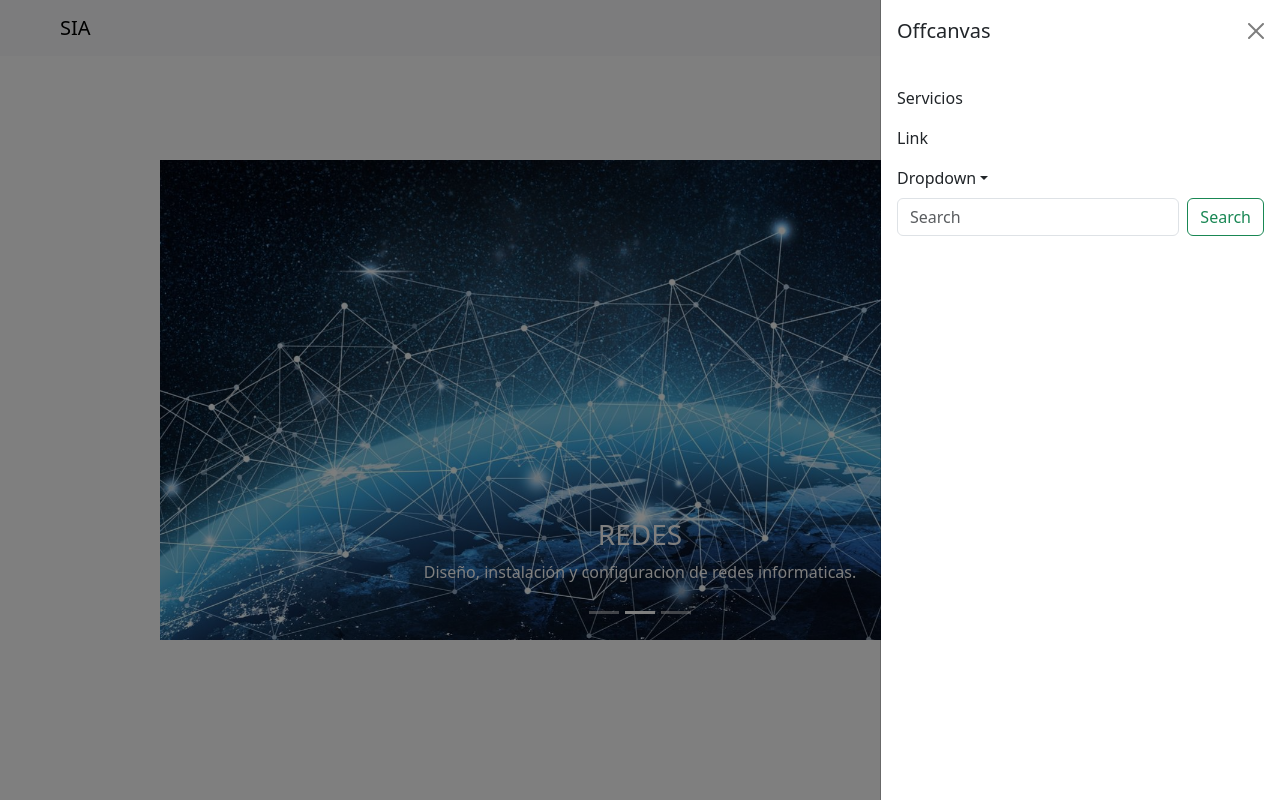
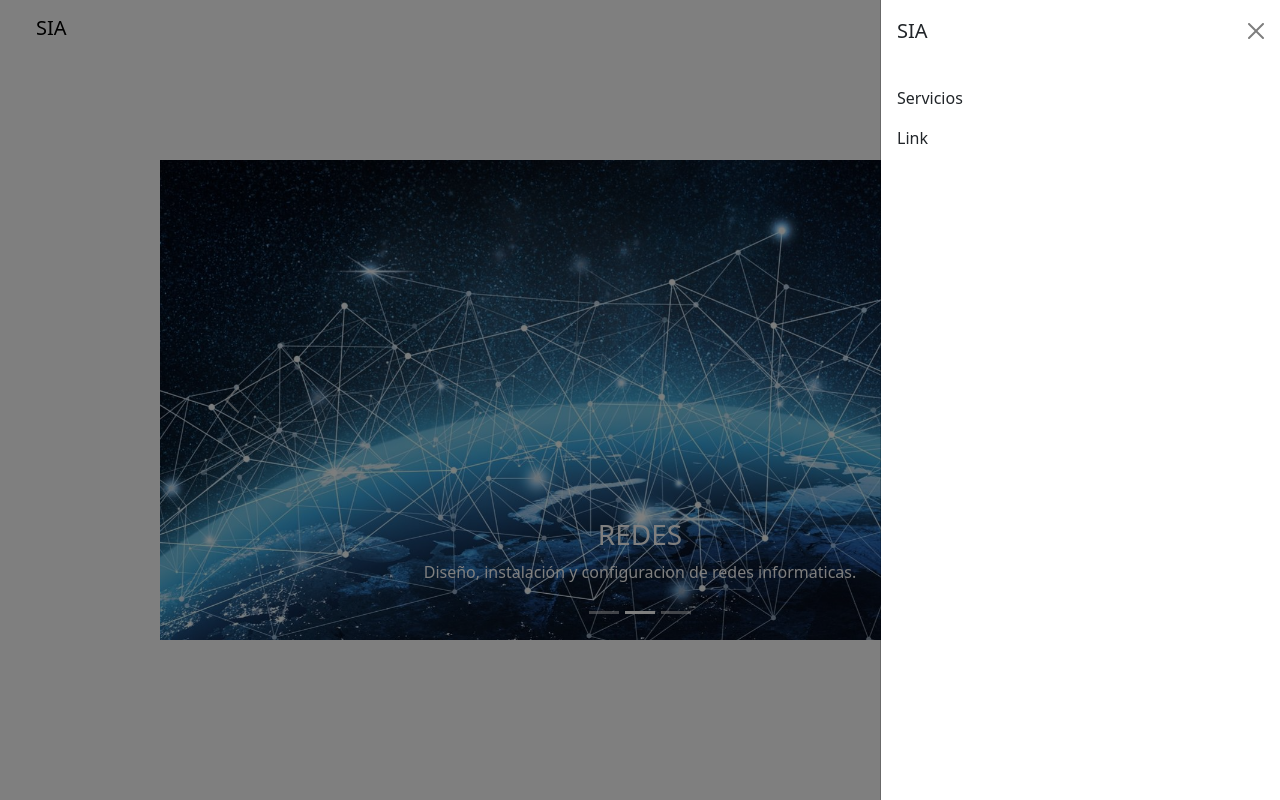
Before and after one commit to leonardo-da/siawebsite, a React (Create React App) app: page / in a window 1280 px wide. Both pictures are taken after a click on the button 1192 px from the left and 28 px from the top of the page. Built offline with nearby package versions, Linux system fonts and the light colour scheme.

Commit message:
navbar rightside incomplete

```diff
--- a/src/Components/navbar.js
+++ b/src/Components/navbar.js
@@ -1,12 +1,12 @@
-import {Nav,Navbar,Container,NavDropdown,Offcanvas,Form,Button} from "react-bootstrap";
+import {Nav,Navbar,Container,Offcanvas} from "react-bootstrap";
 import { Link,Outlet } from "react-router-dom";
 
 const App = () => {
   return (
     <>
       {[false].map((expand) => (
-        <Navbar key={expand} bg="light" expand={expand} className="mb-3">
-          <Container fluid className="mx-5">
+        <Navbar key={expand} bg="white" expand={expand} className="mb-3">
+          <Container fluid className="mx-4">
             <Navbar.Brand as={Link} to="/">SIA</Navbar.Brand>
             <Navbar.Toggle aria-controls={`offcanvasNavbar-expand-${expand}`} />
             <Navbar.Offcanvas
@@ -16,36 +16,14 @@ const App = () => {
             >
               <Offcanvas.Header closeButton>
                 <Offcanvas.Title id={`offcanvasNavbarLabel-expand-${expand}`}>
-                  Offcanvas
+                  SIA
                 </Offcanvas.Title>
               </Offcanvas.Header>
               <Offcanvas.Body>
                 <Nav className="justify-content-end flex-grow-1 pe-3">
                   <Nav.Link as={Link} to="/Servicios">Servicios</Nav.Link>
                   <Nav.Link href="#action2">Link</Nav.Link>
-                  <NavDropdown
-                    title="Dropdown"
-                    id={`offcanvasNavbarDropdown-expand-${expand}`}
-                  >
-                    <NavDropdown.Item href="#action3">Action</NavDropdown.Item>
-                    <NavDropdown.Item href="#action4">
-                      Another action
-                    </NavDropdown.Item>
-                    <NavDropdown.Divider />
-                    <NavDropdown.Item href="#action5">
-                      Something else here
-                    </NavDropdown.Item>
-                  </NavDropdown>
                 </Nav>
-                <Form className="d-flex">
-                  <Form.Control
-                    type="search"
-                    placeholder="Search"
-                    className="me-2"
-                    aria-label="Search"
-                  />
-                  <Button variant="outline-success">Search</Button>
-                </Form>
               </Offcanvas.Body>
             </Navbar.Offcanvas>
           </Container>
```
